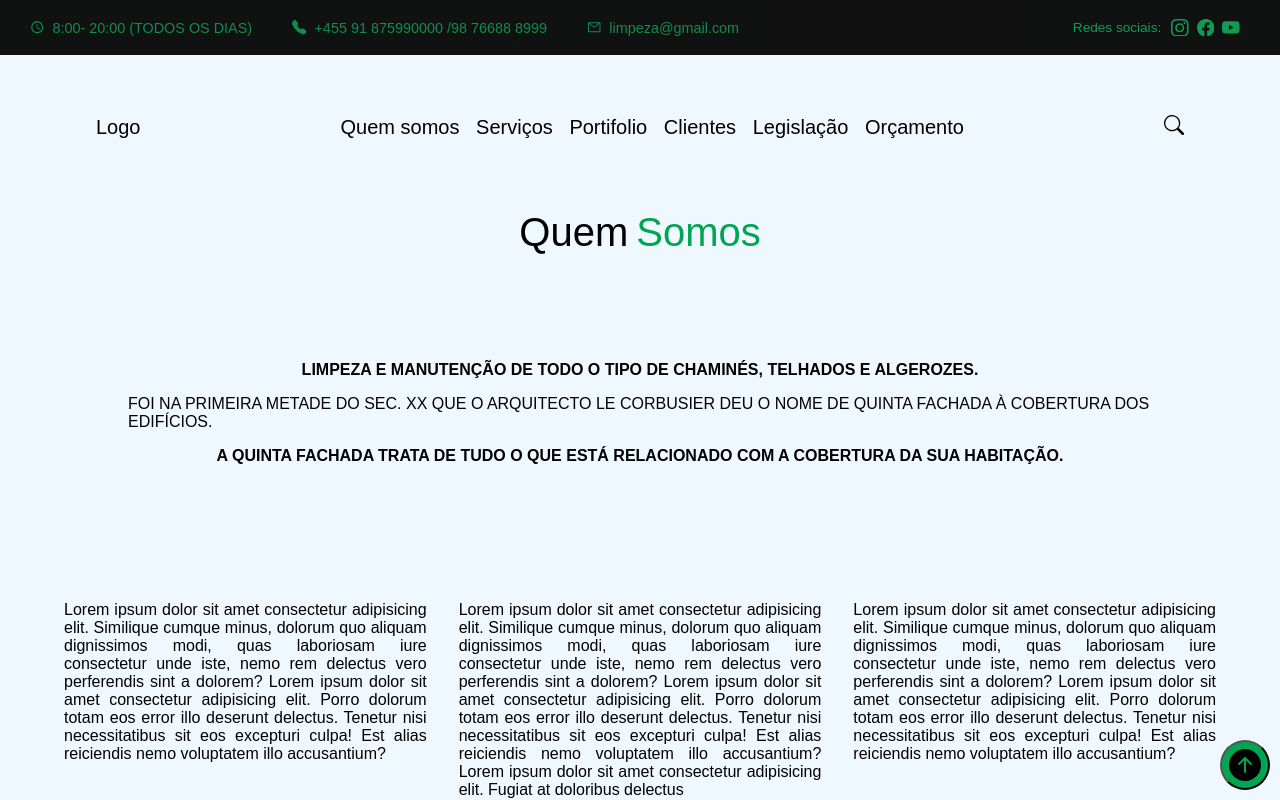
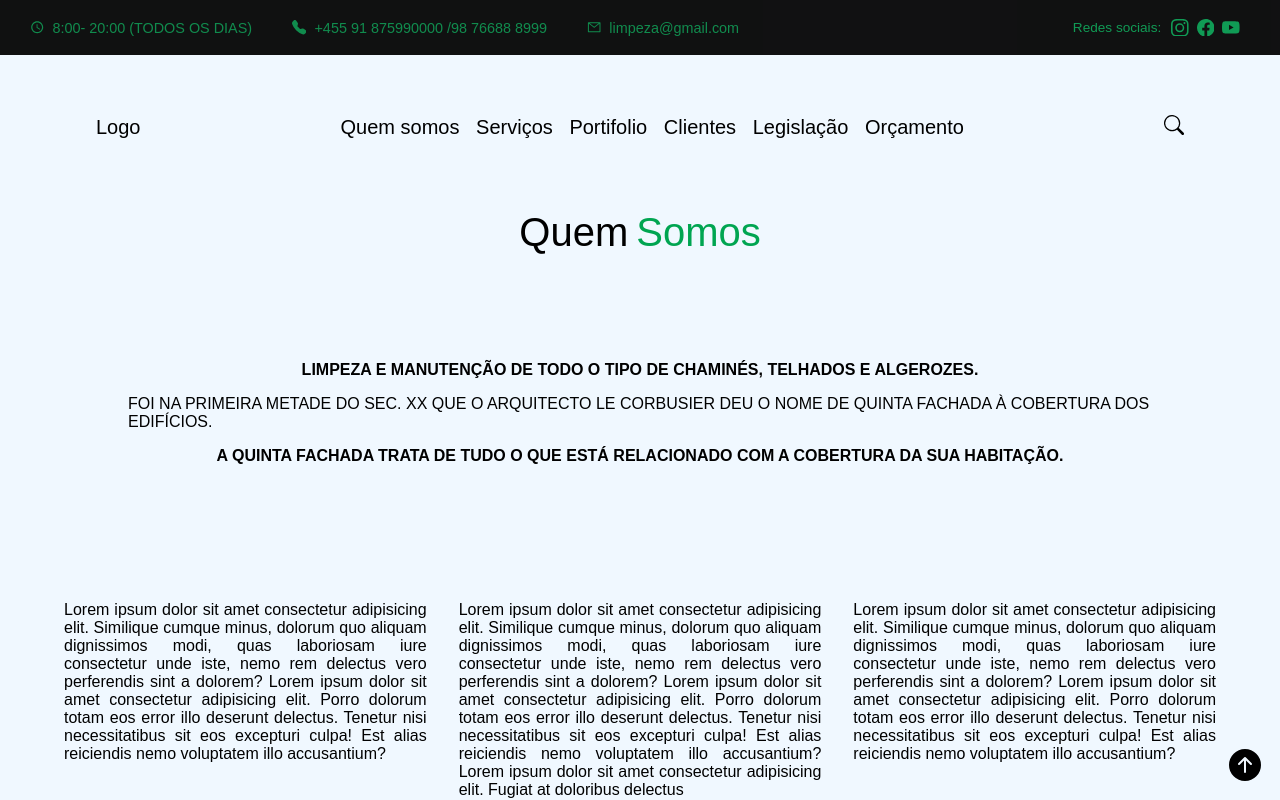
Before and after one commit to Josue-Mendes-Sales-Jr-dev/site-de-Limpeza, a React (Vite) app: page /About in a window 1280 px wide. Shown: the top 800 px of the page. Built offline with nearby package versions, Linux system fonts and the light colour scheme.

Commit message:
add new arrow

```diff
--- a/src/components/homeComponents/Section03/styled.ts
+++ b/src/components/homeComponents/Section03/styled.ts
@@ -15,27 +15,7 @@ export const Container=styled.section`
       width: 100%;
     }
   }
-  .btn{
-      display: flex;
-      align-items: center;
-      justify-content: center;
-      visibility: visible;
-      position: absolute;
-      cursor: pointer;
-      bottom:10px;
-      font-size: 2rem;
-      z-index: 100;
-      right:10px;
-      width: 50px;
-      height: 50px;
-      background-color: var(--greenSite);
-      border-radius: 50%;
-      :hover{
-         .up{
-            color: white;
-         }
-      }
-   }
+
   @media screen and (max-width:850px){
    padding: 5rem 0;
 }
--- a/src/pages/About/styled.ts
+++ b/src/pages/About/styled.ts
@@ -23,7 +23,6 @@ export const Container=styled.div`
       right:10px;
       width: 50px;
       height: 50px;
-      background-color: var(--greenSite);
       border-radius: 50%;
       :hover{
          .up{
--- a/src/pages/Budget/styled.ts
+++ b/src/pages/Budget/styled.ts
@@ -21,7 +21,6 @@ export const Container=styled.div`
       right:10px;
       width: 50px;
       height: 50px;
-      background-color: var(--greenSite);
       border-radius: 50%;
       :hover{
          .up{
--- a/src/pages/Clients/styled.ts
+++ b/src/pages/Clients/styled.ts
@@ -20,7 +20,6 @@ export const Container=styled.div`
       right:10px;
       width: 50px;
       height: 50px;
-      background-color: var(--greenSite);
       border-radius: 50%;
       :hover{
          .up{
--- a/src/pages/Legislation/styled.ts
+++ b/src/pages/Legislation/styled.ts
@@ -22,7 +22,6 @@ export const Container=styled.div`
       right:10px;
       width: 50px;
       height: 50px;
-      background-color: var(--greenSite);
       border-radius: 50%;
       :hover{
          .up{
--- a/src/pages/Portifolio/styled.ts
+++ b/src/pages/Portifolio/styled.ts
@@ -25,7 +25,6 @@ export const Container=styled.div`
       right:10px;
       width: 50px;
       height: 50px;
-      background-color: var(--greenSite);
       border-radius: 50%;
       :hover{
          .up{
--- a/src/pages/home/index.tsx
+++ b/src/pages/home/index.tsx
@@ -3,12 +3,28 @@ import { Section02 } from "../../components/homeComponents/Section02"
 import { Section03 } from "../../components/homeComponents/Section03"
 import { Section04 } from "../../components/homeComponents/Section04"
 import video from "../../assets/videos/video1.mp4"
-import {Link} from "react-router-dom"
+import {Link, useFetcher} from "react-router-dom"
+import {BsFillArrowUpCircleFill} from "react-icons/bs"
+import {useCallback, useEffect} from "react"
 
 
 export const Home =()=>{
+    useEffect(()=>{
+        const btn =document.getElementById('btn')
+    if(scrollY>600){
+       btn?.classList.add("r")
+    }
+    },[])
+
+    const handleUp=useCallback(()=>{
+        if(scrollY>200){
+          scrollTo(0,0)
+        }
+      },[])
     return(
        <Container>
+        <button id="btn" className="btn" onClick={handleUp}><BsFillArrowUpCircleFill className="up"/></button>
+
          <Section01>
           <video loop muted autoPlay>
               <source src={video} type="video/mp4"/>
--- a/src/pages/home/styled.ts
+++ b/src/pages/home/styled.ts
@@ -25,7 +25,29 @@ export const Container=styled.div`
   width:100%;
   height: 100%;
   margin-top:-145px;
-
+  .r{
+    visibility: hidden;
+  }
+  .btn{
+    display: flex;
+    align-items: center;
+    justify-content: center;
+    visibility: visible;
+    position: fixed;
+    cursor: pointer;
+    bottom:10px;
+    font-size: 2rem;
+    z-index: 100;
+    right:10px;
+    width: 50px;
+    height: 50px;
+    border-radius: 50%;
+    :hover{
+       .up{
+          color: white;
+       }
+    }
+ }
 
 `
 export const Section01=styled.section`
@@ -35,6 +57,8 @@ export const Section01=styled.section`
   position:relative;
   width: 100vw;
   overflow:hidden;
+
+
   video{
     opacity:0.5;
      height: 100vh;
--- a/styles/index.ts
+++ b/styles/index.ts
@@ -9,6 +9,7 @@ export default createGlobalStyle`
     padding: 0;
     box-sizing:border-box;
     list-style-type:none;
+
   }
   html,body,:root{
     max-width: 100vw;
@@ -22,4 +23,8 @@ export default createGlobalStyle`
     --graySite:#c6c6c6;
 
   }
+  button{
+    background-color: transparent;
+    border: #16161A;
+  }
 `
```
